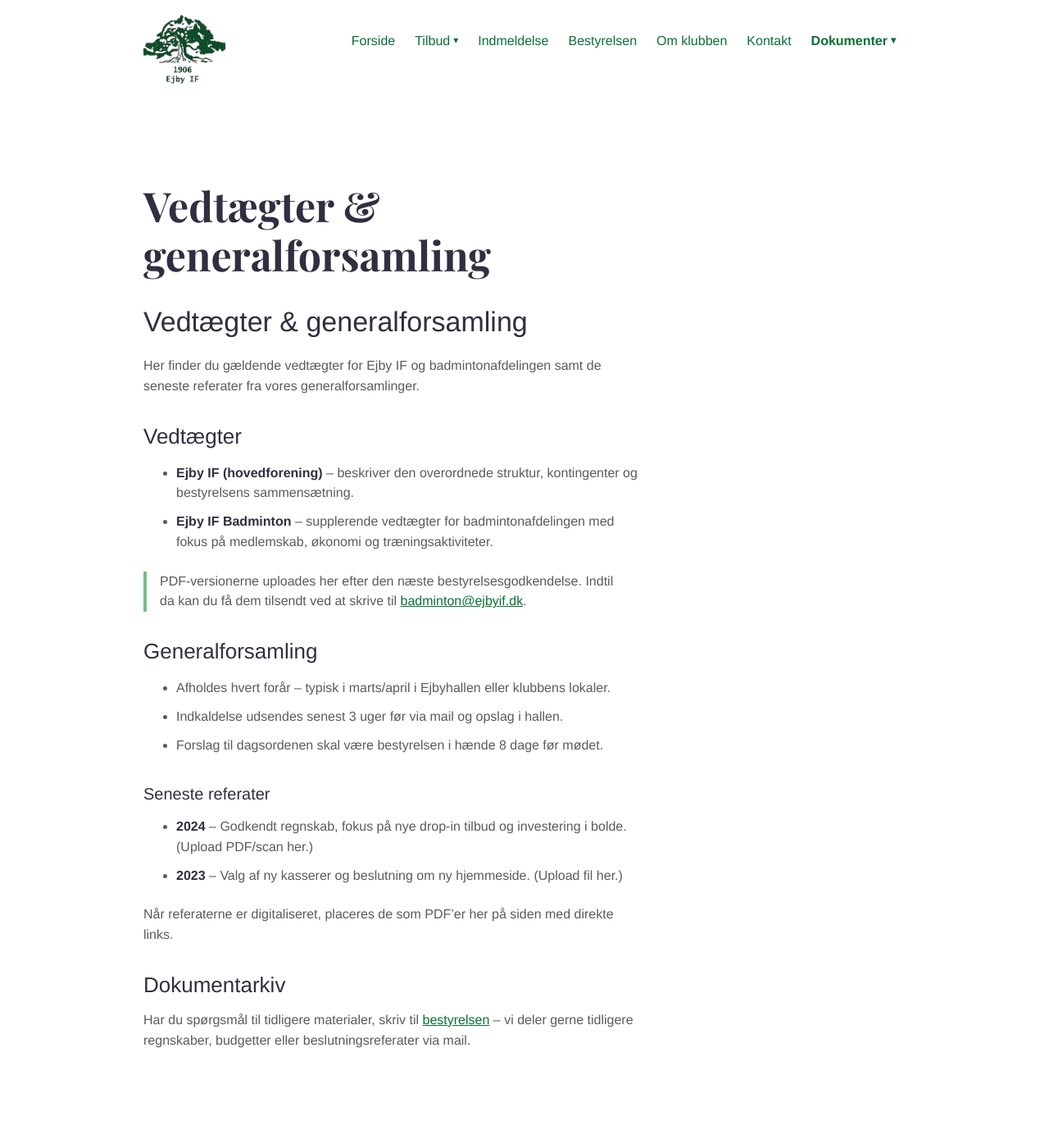
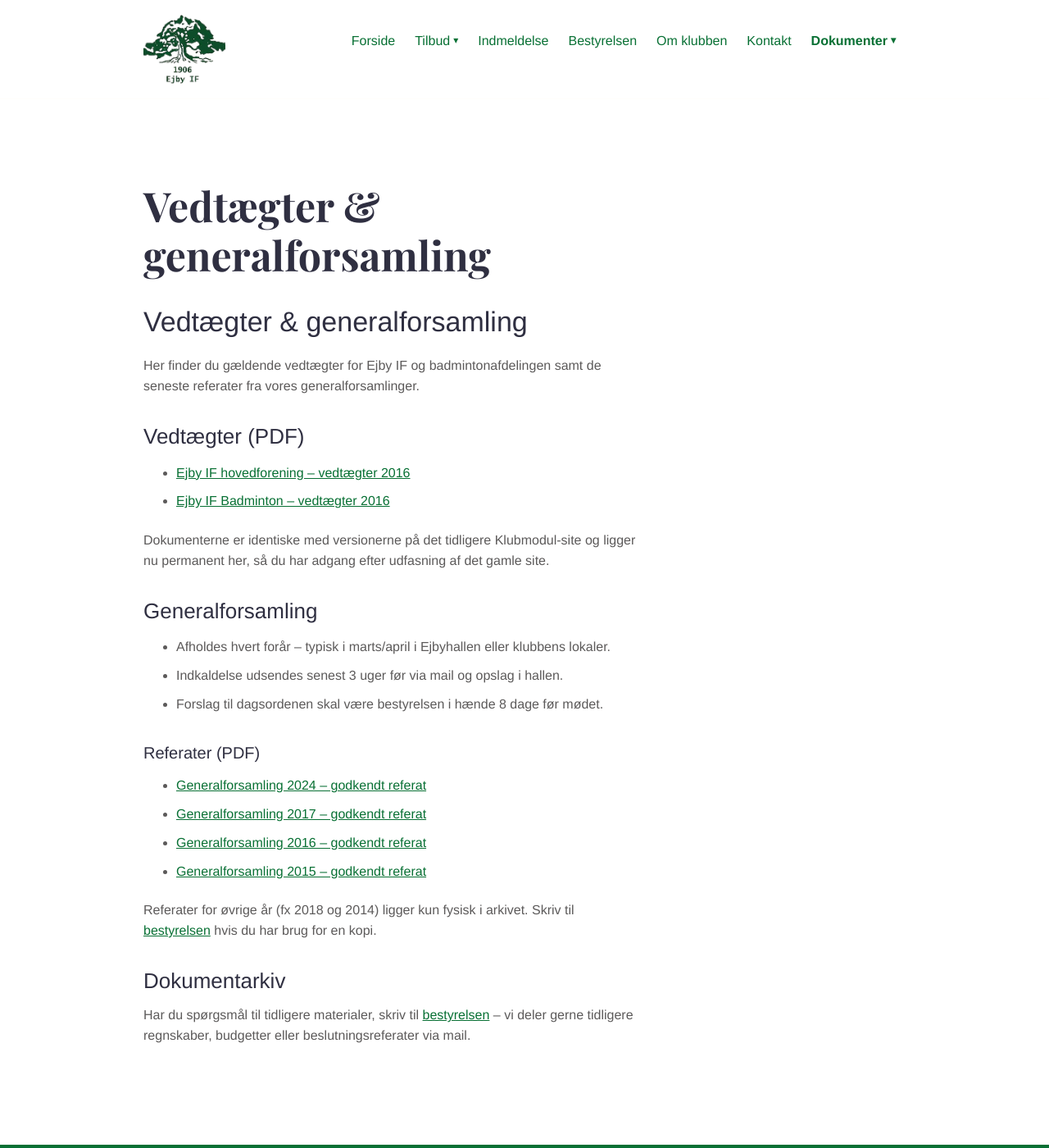
Before and after one commit to Ejby-badminton/web-site, a Jekyll site: the page built from indhold/sider/vedtaegter-generalforsamling.md, in a window 1280 px wide and 1400 px high. Shown: the whole window at 82% size. Built offline with Jekyll 4.4.1, drawn with Linux system fonts in a browser that asks for light colours.

Commit message:
Add legacy vedtægter and referat PDFs

```diff
--- a/indhold/sider/vedtaegter-generalforsamling.md
+++ b/indhold/sider/vedtaegter-generalforsamling.md
@@ -10,16 +10,13 @@
 Her finder du gældende vedtægter for Ejby IF og badmintonafdelingen samt de
 seneste referater fra vores generalforsamlinger.
 
-## Vedtægter
+## Vedtægter (PDF)
 
-- **Ejby IF (hovedforening)** – beskriver den overordnede struktur, kontingenter
-  og bestyrelsens sammensætning.
-- **Ejby IF Badminton** – supplerende vedtægter for badmintonafdelingen med fokus
-  på medlemskab, økonomi og træningsaktiviteter.
+- [Ejby IF hovedforening – vedtægter 2016](/assets/docs/Vedtaegter-for-Ejby-IF-2016.pdf)
+- [Ejby IF Badminton – vedtægter 2016](/assets/docs/Vedtaegter-for-Ejby-Badminton-2016.pdf)
 
-> PDF-versionerne uploades her efter den næste bestyrelsesgodkendelse. Indtil da
-> kan du få dem tilsendt ved at skrive til
-> [badminton@ejbyif.dk](mailto:badminton@ejbyif.dk).
+Dokumenterne er identiske med versionerne på det tidligere Klubmodul-site og
+ligger nu permanent her, så du har adgang efter udfasning af det gamle site.
 
 ## Generalforsamling
 
@@ -28,14 +25,15 @@
 - Indkaldelse udsendes senest 3 uger før via mail og opslag i hallen.
 - Forslag til dagsordenen skal være bestyrelsen i hænde 8 dage før mødet.
 
-### Seneste referater
+### Referater (PDF)
 
-- **2024** – Godkendt regnskab, fokus på nye drop-in tilbud og investering i
-  bolde. (Upload PDF/scan her.)
-- **2023** – Valg af ny kasserer og beslutning om ny hjemmeside. (Upload fil her.)
+- [Generalforsamling 2024 – godkendt referat](/assets/docs/Referat-generalforsamling-2024.pdf)
+- [Generalforsamling 2017 – godkendt referat](/assets/docs/Referat-generalforsamling-2017.pdf)
+- [Generalforsamling 2016 – godkendt referat](/assets/docs/Referat-generalforsamling-2016.pdf)
+- [Generalforsamling 2015 – godkendt referat](/assets/docs/Referat-generalforsamling-2015.pdf)
 
-Når referaterne er digitaliseret, placeres de som PDF’er her på siden med direkte
-links.
+Referater for øvrige år (fx 2018 og 2014) ligger kun fysisk i arkivet. Skriv til
+[bestyrelsen](/bestyrelsen/) hvis du har brug for en kopi.
 
 ## Dokumentarkiv
 
```
Also changed, not shown: 6 other files.
